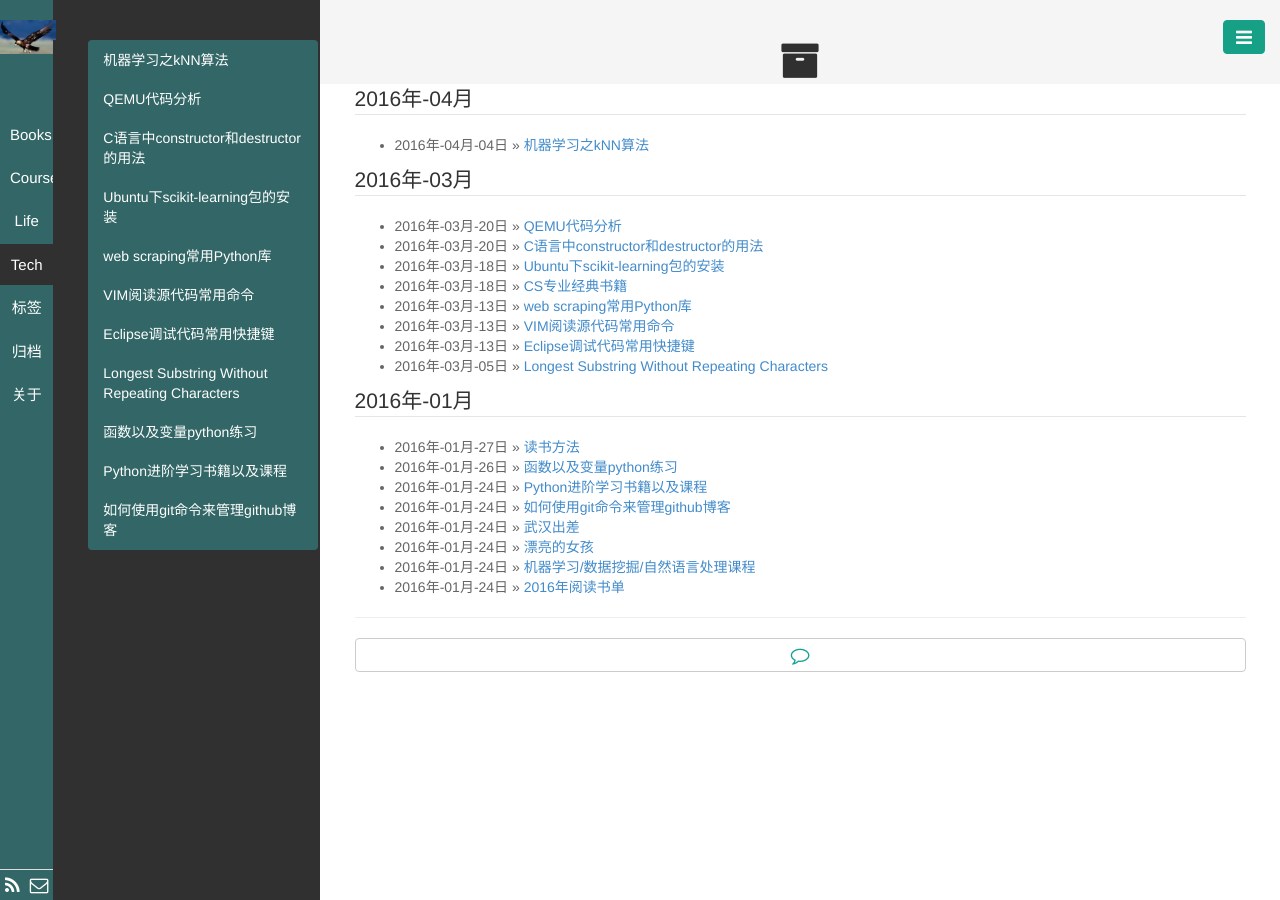
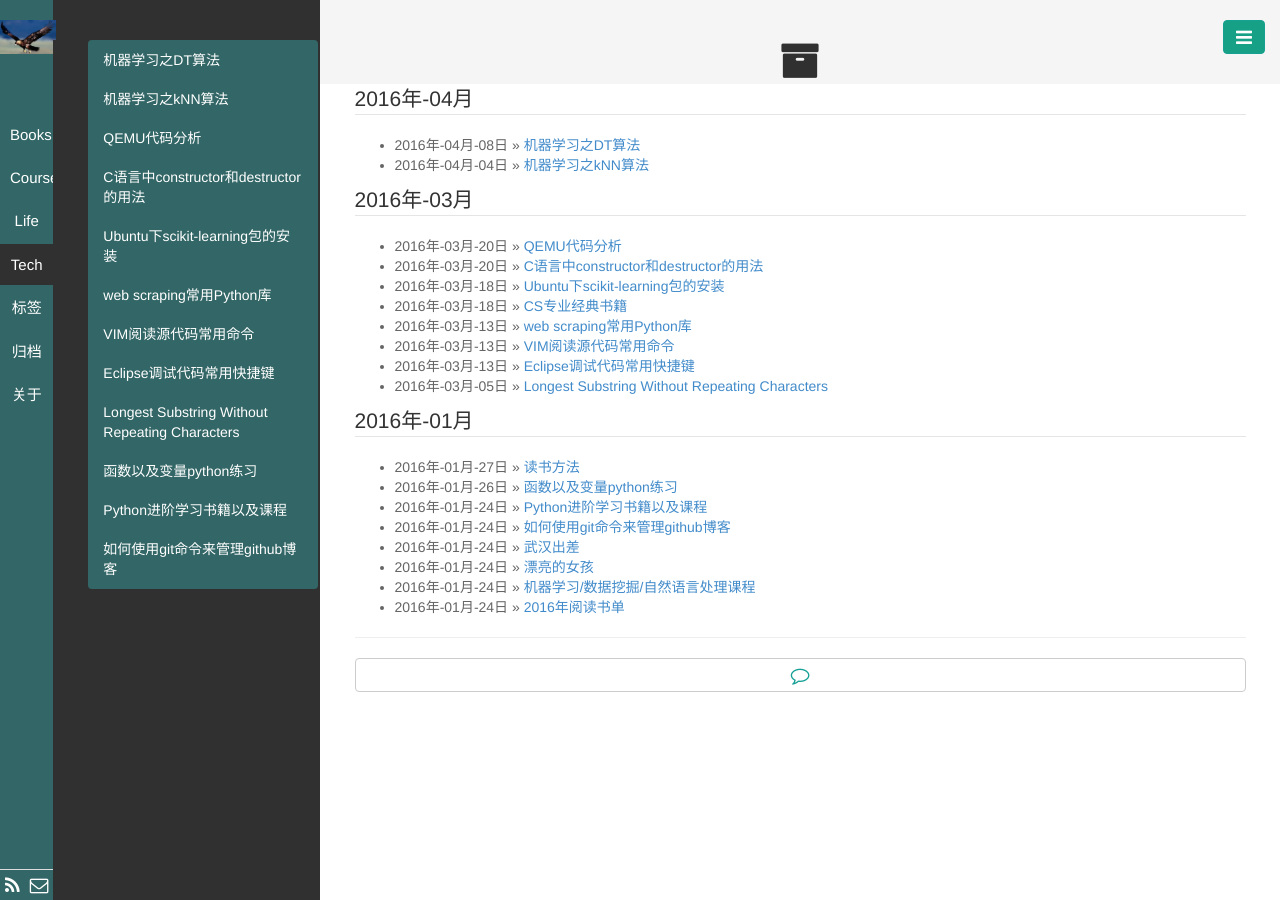
Before and after one commit to wuxiaoer/wuxiaoer.github.io, a Jekyll site: the page built from pages/archive.html, in a window 1280 px wide. Built offline with Jekyll 4.4.1, drawn with Linux system fonts in a browser that asks for light colours; Markdown is read by kramdown in place of the engine named in the settings; part of the change alters nothing that is shown.

Commit message:
add the notes of DT

````diff
--- /dev/null
+++ b/_posts/Tech/2016-04-08-ML-Decision_Tree.md
@@ -0,0 +1,179 @@
+---
+layout: post
+title: 机器学习之DT算法
+category: Tech
+tags:
+    - ML
+    - DT
+keywords: machine learning, DT
+description:
+---
+
+# 机器学习之DT
+------
+DT是Decision Tree的缩写, 即决策树算法. DT算法是最常用的分类算法之一, 不用直到很多的机器学习知识就能理解决策树是如何工作的.
+
+如下图所示
+![DT_flowchart](/public/img/DT_flowchart.png)
+
+上图中涉及如下概念:
+
+决策块(decision block): 即上图中矩形框中的部分.
+
+终止块(terminal block): 即上图中椭圆形中的部分, 表示决策的结果.
+
+分支(branch): 上图中左右箭头所示.
+
+上图中的决策树是一个邮件分类系统,
+首先,检测邮件的发送地址,若是myEmployer.com,则分类为无聊时阅读.若不是, 进行右边分支决策, 判断是否包含hockey, 若包含hockey, 则分类为来自与朋友的email. 若不包含hockey,则分类为垃圾邮件,不需要阅读.
+
+kNN是一种比较好的分类算法, 但是相对与DT, kNN不能从数据中获得任何的观点. 决策树的好处是人们可以很容易的就理解数据.
+
+构建决策树的过程:
+ 1. 获取数据集
+ 2. 构建决策树
+ 3. 画出如上图所示的树
+
+DT算法做了从数据中提取知识的事情. 从一大堆不熟悉的数据集中提取规则集. 机器学习即是机器从数据集中创建这些规则.
+
+以下从这三方面进行学习DT分类算法:
+
+ - 讨论构建决策树的方法以及代码实现.
+ - 决策树好坏的度量方法
+ - 递归构建分类器并用matplotlib工具包画出来
+
+## 决策树构建
+DT算法
+> * 优点: 计算量小,人们容易理解学习的结果, 丢失数值仍然OK, 可以处理不相关的特征.
+> * 缺点: 易于过度拟合
+> * 处理的数据类型: 数值型和标称型
+
+在构建决策树过程中, 首先决定先用哪个特征值来划分数据集. 为此需要尝试每一个特征并度量哪一个用来划分数据可以得到最好的结果,基于选择的最好的特征把数据进行划分为子集. 子集将是第一个决策点的分支. 若分支中的所有数据所属与同一类,则不需要对子集进行再划分. 若不属于同一类, 则需要对子集进行再划分. 子集的划分与第一次划分的方式一样.重复该过程,直到所有的数据分类完成.
+
+决策树的通用方法
+> 1. 收集数据: 任何方法
+> 2. 准备: 决策树构建算法只对标称型数据有效,因此任何连续的数值需要量化处理
+> 3. 分析: 任何方法, 构建完决策树后应该可视化地来观察下构建的决策树
+> 4. 训练: 构建树数据结构
+> 5. 测试: 根据学习的树结构进行错误率计算
+> 6. 使用: 该点可以在任何监督式学习任务中使用,决策树常常用来更好的理解数据
+
+以下实现ID3算法
+
+在决策树构建中, 要用到信息论知识来对数据集进行划分. 因此首先要介绍该知识,然后编码实现.
+
+### 信息增益
+我们选择一种方式把数据集进行划分,让数据从无序状态变得更加有组织. 有很多中方式来完成该任务. 且各自有各自的优缺点,  以下讲述的一种方式是对划分之前的信息进行度量.
+
+#### 什么是信息增益
+数据划分前后的信息的改变称之为**信息增益**(information gain)
+
+当知道如何计算信息增益时,就可以根据每一个特征进行数据划分,然后查看哪个特征会得到最大的信息增益,
+**最大信息增益的划分就是最好的选择.**
+
+#### 如何计算信息增益
+在度量最好的划分以及划分数据之前, 我们需要直到如何计算信息增益. 集的信息度量称之为**香农熵**, 简称**熵**.
+该名称来自与信息论之父, Claude Shannon.
+
+**熵**: 定义为信息的期望值.
+首先,我们需要定义信息. 若对多个值进行分类, 符号$x^{i}$信息定义为:
+l(xi) = log2p(xi)
+其中p(xi):选择类型为xi的概率
+
+为了计算熵, 需要所有类别的所有可能值的所有信息的期望值.如下:
+
+![information_gain_calc_formula](/public/img/information_gain_calc_formula.png)
+
+其中n是类别数目.
+
+以下通过python代码来计算信息熵.
+
+首先创建数据集代码如下:
+
+```python
+def createDataSet():
+    dataSet = [[1, 1, 'yes'],
+            [1, 1, 'yes'],
+            [1, 0, 'no'],
+            [0, 1, 'no'],
+            [0, 1, 'no']]
+    labels = ['no surfacing' 'flippers']
+    return dataSet, labels
+```
+
+该数据集即是下表所示的数据
+
+![marine_animal_data](/public/img/marine_animal_data.png)
+
+此处的数据集是比较简单的鱼类识别的数据.
+
+计算信息熵的代码如下:
+
+```python
+from math import log
+
+def calcShannonEnt(dataSet):
+    numEntries  = len(dataSet)
+    labelCounts = {}
+
+    for featVec in dataSet:
+        currentLabel = featVec[-1]
+        if currentLabel not in labelCounts.keys():
+            labelCounts[currentLabel] = 0;
+
+        labelCounts[currentLabel] += 1
+
+    shannonEnt = 0.0
+    for key in labelCounts:
+        prob = float(labelCounts[key]) / numEntries
+        shannonEnt -= prob * log(prob, 2)
+
+    return shannonEnt
+```
+
+在ipython中验证所写的python代码
+
+```python
+fatansy@fantasy:DT$ ipython
+Python 2.7.8 (default, Jun 18 2015, 18:54:19)
+Type "copyright", "credits" or "license" for more information.
+
+IPython 3.2.0 -- An enhanced Interactive Python.
+?         -> Introduction and overview of IPython's features.
+%quickref -> Quick reference.
+help      -> Python's own help system.
+object?   -> Details about 'object', use 'object??' for extra details.
+
+In [1]: import createDataSet
+
+In [2]: import calcShannonEnt
+
+In [3]: myDat, labels = createDataSet.createDataSet()
+
+In [4]: myDat
+Out[4]: [[1, 1, 'yes'], [1, 1, 'yes'], [1, 0, 'no'], [0, 1, 'no'], [0, 1, 'no']]
+
+In [5]: calcShannonEnt.calcShannonEnt(myDat)
+Out[5]: 0.9709505944546686
+```
+
+熵值越高, 表示数据集越混乱,
+以下把数据集变得更加混乱, 看看熵是如何变化的.我们在添加第三类别,
+
+```python
+In [6]: myDat[0][-1] = 'maybe'
+
+In [7]: myDat
+Out[7]: [[1, 1, 'maybe'], [1, 1, 'yes'], [1, 0, 'no'], [0, 1, 'no'], [0, 1, 'no']]
+
+In [8]: calcShannonEnt.calcShannonEnt(myDat)
+Out[8]: 1.3709505944546687
+```
+
+可见, 熵值变大了, 因为数据集变得更加混乱了.
+
+以最大信息增益的方式对数据集进行划分. 但是我们事前是不知道的, 只有先划分后, 在进行计算信息增益.
+
+另一种衡量数据无序的通用方式时**Gini impurity**. 它是从数据集中选择某一项的概率, 以及该项被错误划分的概率. 此处暂不讨论.
+
+### 数据集划分
````
Also changed, not shown: _posts/Tech/2016-04-04-ML-kNN.md (+1 -0 lines), public/img/DT_flowchart.png (added), public/img/information_gain_calc_formula.png (added), public/img/marine_animal_data.png (added).
